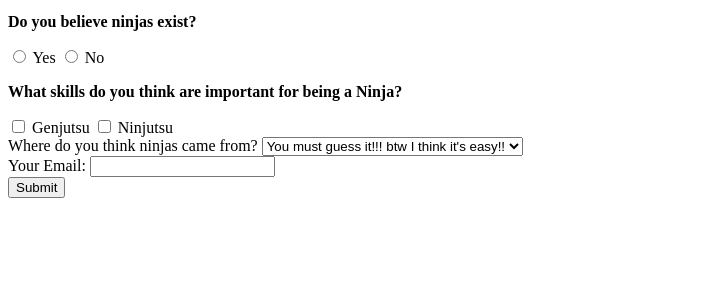
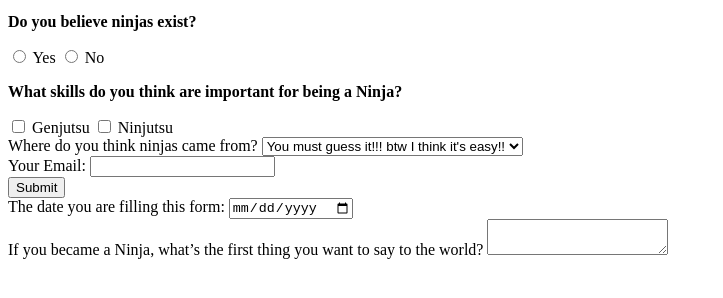
Before and after one commit to ydu6rrc/COMP-2230-Assignment-4, a plain HTML site: page index.html in a window 1280 px wide. Shown: the part 104-402 px from the top of the page, without its empty margins (0-723 px from the left). Drawn offline with Linux system fonts and the light colour scheme.

Commit message:
Finished date and text input.

```diff
--- a/index.html
+++ b/index.html
@@ -55,6 +55,19 @@
       <div>
         <input type="submit" value="Submit" />
       </div>
+
+      <div>
+        <label for="fillDate">The date you are filling this form:</label>
+        <input type="date" id="fillDate" name="fillDate" />
+      </div>
+
+      <div>
+        <label for="firstWords"
+          >If you became a Ninja, what’s the first thing you want to say to the
+          world?</label
+        >
+        <textarea id="firstWords" name="firstWords"></textarea>
+      </div>
     </form>
     <script src="script.js"></script>
   </body>
```
